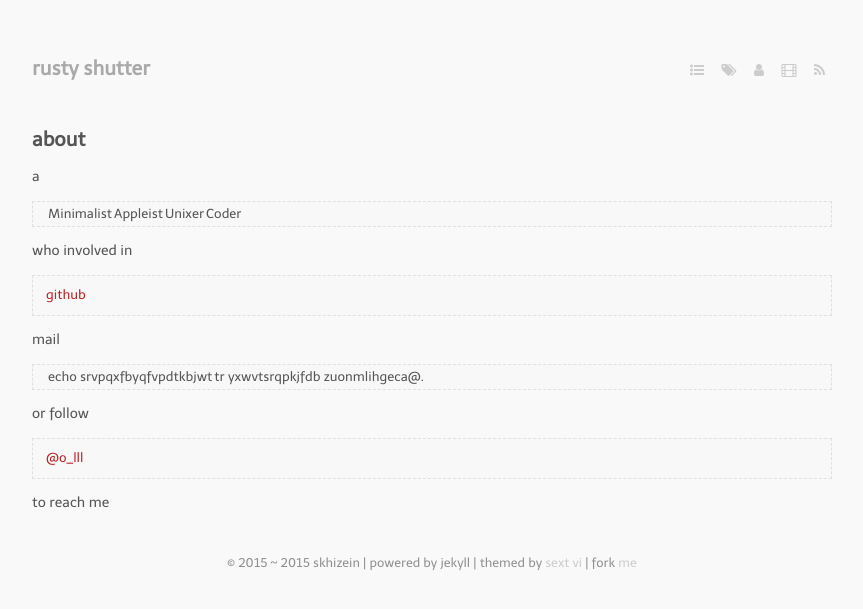
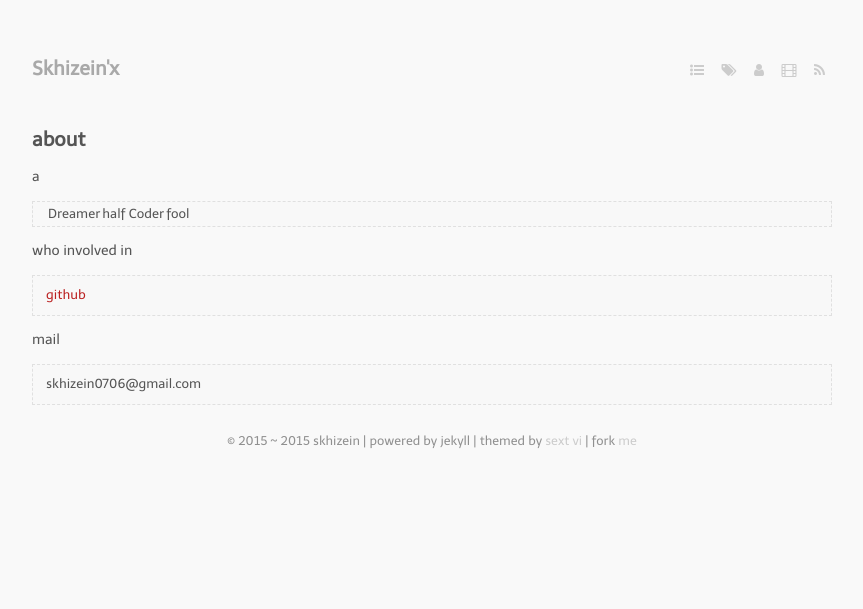
Before and after one commit to xhwSkhizein/xhwSkhizein.github.io, a Jekyll site: the page built from about.markdown, in a window 1280 px wide. Shown: the top 609 px of the page, without its empty margins (208-1071 px from the left). Built offline with Jekyll 4.4.1, drawn with Linux system fonts in a browser that asks for light colours; nearby versions of some CDN libraries; Markdown is read by kramdown in place of the engine named in the settings.

Commit message:
修改博客名神马的，尝试增加disqus

```diff
--- a/_config.yml
+++ b/_config.yml
@@ -1,12 +1,11 @@
 markdown: rdiscount
 highlighter: pygments
 permalink: /:year/:month/:day/:title.html
-name: "rusty shutter"
+name: "Skhizein'x"
 markdown: rdiscount
 
 author: "skhizein"
 atom-baseurl: "http://usopp.info"
-disqus: ""
 
 navigations:
   - title: Archive
--- a/about.markdown
+++ b/about.markdown
@@ -5,7 +5,7 @@ layout: page
 
 a
 
-> Minimalist | Appleist | Unixer | Coder
+> Dreamer | half Coder | fool
 
 who involved in
 
@@ -13,10 +13,4 @@ who involved in
 
 mail
 
-> echo srvpqxfbyqfvpdtkbjwt | tr yxwvtsrqpkjfdb zuonmlihgeca@.
-
-or follow
-
-> [@o_lll](https://twitter.com/#)
-
-to reach me
+> skhizein0706@gmail.com
```
Also changed, not shown: _layouts/post.html (+11 -36 lines), 3 other files.
